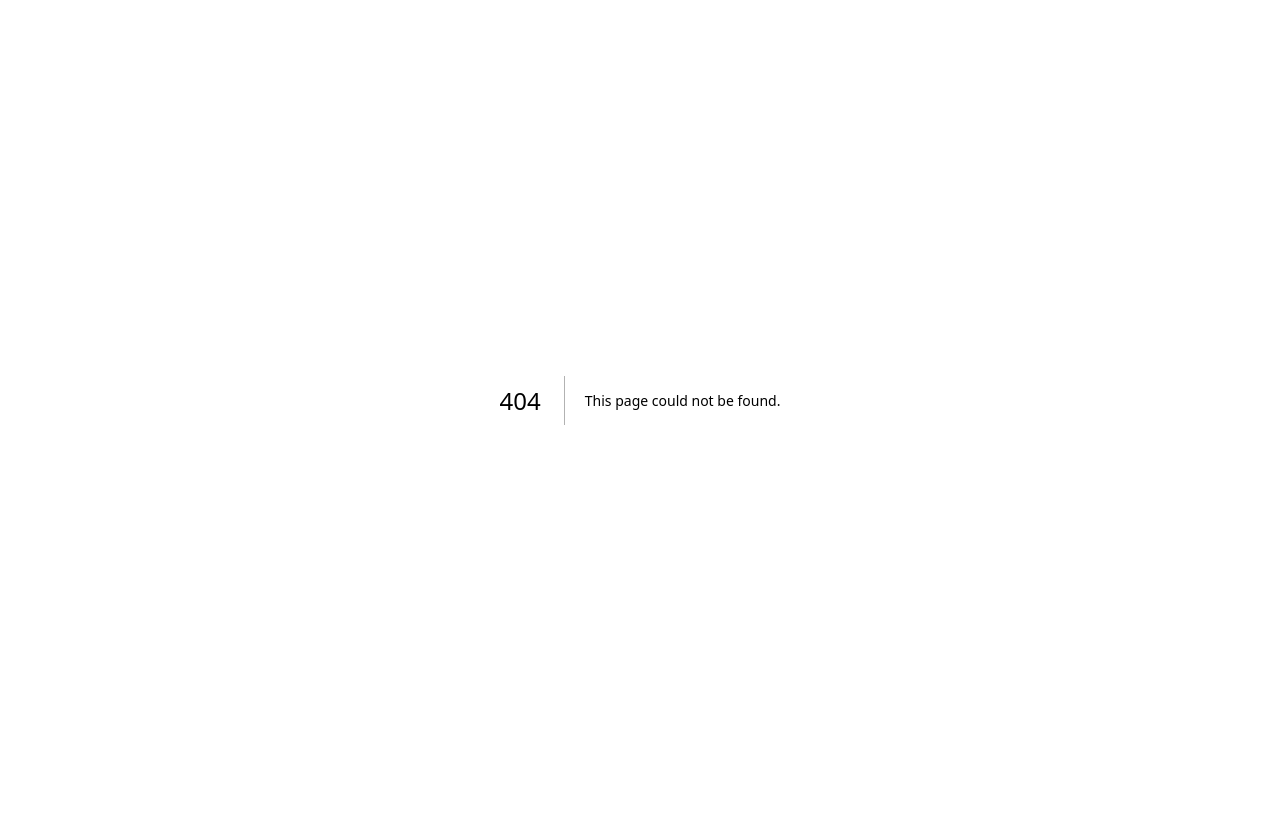
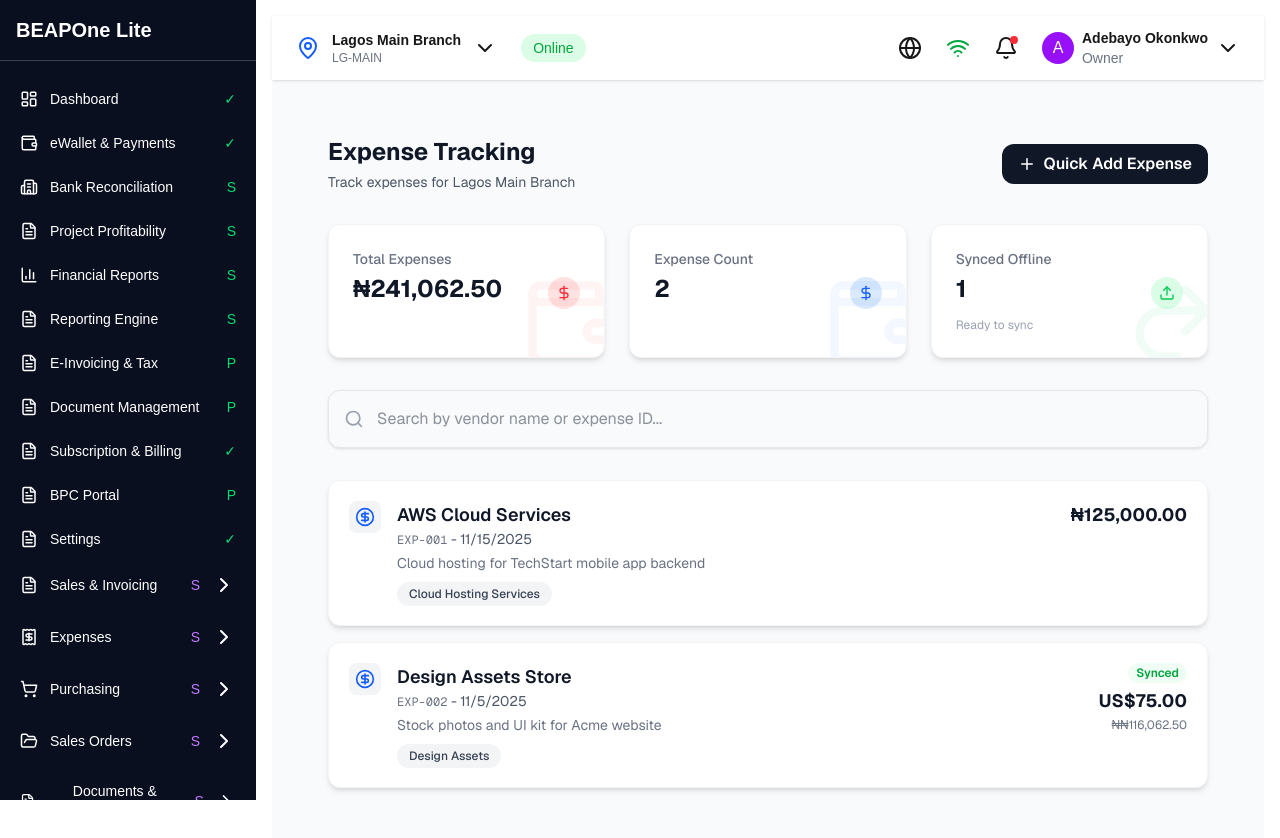
Before and after one commit to PROJECT-STAR-1/BeapOneLite, a Next.js app: page /beapOneLite/expense-legacy in a window 1280 px wide. Before the commit this address had no page. Shown: the top 838 px of the page. Before the commit the page ends 800 px from the top, so only its background shows below. Built offline with nearby package versions, Linux system fonts and the light colour scheme.

Commit message:
This is the Expense Tracking Dashboard

```diff
--- /dev/null
+++ b/src/app/beapOneLite/expense-legacy/page.js
@@ -0,0 +1,232 @@
+"use client";
+import React, { useState } from "react";
+
+import Layout from "@/component/BeapOneLite/Layout";
+
+import {
+  Search,
+  Plus,
+  Wallet,
+  DollarSign,
+  Upload,
+  CircleDollarSign,
+  Redo2,
+} from "lucide-react";
+
+/* ============================================================
+   DATA MOCKUP
+============================================================ */
+
+const METRICS_DATA = [
+  {
+    title: "Total Expenses",
+    value: "₦241,062.50",
+    icon: DollarSign,
+    color: "text-red-500",
+    bgColor: "bg-red-50",
+    iconBg: "bg-red-100",
+  },
+  {
+    title: "Expense Count",
+    value: "2",
+    icon: DollarSign,
+    color: "text-blue-600",
+    bgColor: "bg-blue-50",
+    iconBg: "bg-blue-100",
+  },
+  {
+    title: "Synced Offline",
+    value: "1",
+    icon: Upload,
+    color: "text-green-500",
+    bgColor: "bg-green-50",
+    iconBg: "bg-green-100",
+  },
+];
+
+const EXPENSE_DATA = [
+  {
+    id: "EXP-001",
+    vendor: "AWS Cloud Services",
+    date: "11/15/2025",
+    description: "Cloud hosting for TechStart mobile app backend",
+    amount: "₦125,000.00",
+    tag: "Cloud Hosting Services",
+    status: "online",
+  },
+  {
+    id: "EXP-002",
+    vendor: "Design Assets Store",
+    date: "11/5/2025",
+    description: "Stock photos and UI kit for Acme website",
+    amount: "US$75.00",
+    tag: "Design Assets",
+    secondaryAmount: "₦116,062.50",
+    status: "synced",
+  },
+];
+
+/* ============================================================
+   COMPONENT: 1. STAT CARD
+============================================================ */
+
+const StatCard = ({ metric }) => {
+  const Icon = metric.icon;
+  const UploadIcon = metric.icon === Upload ? Redo2 : Wallet;
+  const isSyncCard = metric.icon === Upload;
+
+  return (
+    // CHANGE 1: Removed hover:shadow-lg, added hover:bg-gray-100
+    <div className="p-6 rounded-xl bg-white shadow-md border border-gray-100 relative overflow-hidden transition duration-300 hover:bg-gray-100">
+      <p className="text-sm font-medium text-gray-500 mb-2">{metric.title}</p>
+
+      {/* Main Value and Icon */}
+      <div className="flex justify-between items-start">
+        {/* CHANGE 2: Reduced size/boldness from text-3xl font-extrabold to text-2xl font-bold */}
+        <h3 className="text-2xl font-bold text-gray-900 leading-none">
+          {metric.value}
+        </h3>
+        <div
+          className={`w-8 h-8 rounded-full flex items-center justify-center ${metric.iconBg} ${metric.color} flex-shrink-0`}>
+          <Icon size={16} />
+        </div>
+      </div>
+
+      {/* Optional Detail for Sync Card */}
+      {isSyncCard && (
+        <p className="text-xs text-gray-400 mt-2">Ready to sync</p>
+      )}
+
+      {/* Large background icon for design aesthetic */}
+      <div className={`absolute -bottom-4 -right-4 opacity-5 ${metric.color}`}>
+        <UploadIcon size={100} />
+      </div>
+    </div>
+  );
+};
+
+/* ============================================================
+   COMPONENT: 2. EXPENSE ITEM
+============================================================ */
+
+const ExpenseItem = ({ expense }) => {
+  return (
+    // CHANGE 3: Removed hover:shadow-lg and hover:border-violet-200, added hover:bg-gray-50
+    <div className="flex flex-col sm:flex-row justify-between bg-white p-5 rounded-xl shadow-md border border-gray-100 transition duration-150 hover:bg-gray-50 cursor-pointer">
+      {/* Left Section: Icon, Details, and Tags */}
+      <div className="flex items-start mb-3 sm:mb-0 w-full sm:w-3/4">
+        <div className="w-8 h-8 rounded-lg flex items-center justify-center bg-gray-100 text-blue-600 flex-shrink-0 mr-4">
+          <CircleDollarSign size={20} />
+        </div>
+
+        <div className="flex-grow min-w-0">
+          <p className="text-lg font-semibold text-gray-900 truncate">
+            {expense.vendor}
+          </p>
+          <p className="text-sm text-gray-600 mb-1">
+            <span className="font-mono text-xs text-gray-500">
+              {expense.id}
+            </span>{" "}
+            - {expense.date}
+          </p>
+          <p className="text-sm text-gray-500 mb-2 truncate">
+            {expense.description}
+          </p>
+
+          {/* Tag */}
+          <span className="text-xs font-medium text-gray-700 bg-gray-100 px-3 py-1 rounded-full whitespace-nowrap">
+            {expense.tag}
+          </span>
+        </div>
+      </div>
+
+      {/* Right Section: Amount and Status */}
+      <div className="flex flex-col items-start sm:items-end sm:w-1/4 pt-2 sm:pt-0">
+        {expense.status === "synced" && (
+          <span className="text-xs font-semibold text-green-600 bg-green-50 px-2 py-0.5 rounded-full mb-1">
+            Synced
+          </span>
+        )}
+
+        <p className="text-lg font-bold text-gray-900 whitespace-nowrap">
+          {expense.amount}
+        </p>
+
+        {expense.secondaryAmount && (
+          <p className="text-xs text-gray-500 mt-0.5 whitespace-nowrap">
+            ₦{expense.secondaryAmount}
+          </p>
+        )}
+      </div>
+    </div>
+  );
+};
+
+/* ============================================================
+   MAIN COMPONENT
+============================================================ */
+
+export default function ExpenseTrackingDashboard() {
+  const [searchTerm, setSearchTerm] = useState("");
+
+  const content = (
+    <div className="min-h-screen bg-gray-50 font-sans p-4 sm:p-6 lg:p-8">
+      {/* Header */}
+      <header className="flex flex-col sm:flex-row sm:justify-between sm:items-center mb-8">
+        <div>
+          {/* CHANGE 4: Reduced size/boldness from text-3xl font-extrabold to text-2xl font-bold */}
+          <h1 className="text-2xl font-bold text-gray-900 mb-1">
+            Expense Tracking
+          </h1>
+          {/* CHANGE 5: Reduced size from text-md to text-sm */}
+          <p className="text-sm text-gray-600">
+            Track expenses for Lagos Main Branch
+          </p>
+        </div>
+
+        {/* Quick Action Button */}
+        {/* CHANGE 6: Removed shadow-lg for a cleaner look */}
+        <button className="mt-4 sm:mt-0 flex items-center px-4 py-2 bg-gray-900 text-white rounded-xl font-semibold hover:bg-gray-700 transition whitespace-nowrap">
+          <Plus size={18} className="mr-2" />
+          Quick Add Expense
+        </button>
+      </header>
+
+      {/* 1. Stat Cards (Responsive Grid) */}
+      <div className="grid grid-cols-1 md:grid-cols-3 gap-6 mb-8">
+        {METRICS_DATA.map((metric, index) => (
+          <StatCard key={index} metric={metric} />
+        ))}
+      </div>
+
+      {/* 2. Search Bar */}
+      <div className="mb-8">
+        <div className="relative">
+          <Search className="absolute left-4 top-1/2 transform -translate-y-1/2 h-5 w-5 text-gray-400" />
+          <input
+            type="text"
+            placeholder="Search by vendor name or expense ID..."
+            className="w-full py-4 pl-12 pr-6 border border-gray-200 rounded-xl focus:ring-2 focus:ring-violet-500 focus:border-violet-500 transition duration-150 shadow-sm text-gray-800"
+            value={searchTerm}
+            onChange={(e) => setSearchTerm(e.target.value)}
+          />
+        </div>
+      </div>
+
+      {/* 3. Expense List */}
+      <div className="space-y-4">
+        {EXPENSE_DATA.map((expense) => (
+          <ExpenseItem key={expense.id} expense={expense} />
+        ))}
+        {/* Add a note if the list is empty after filtering */}
+        {EXPENSE_DATA.length === 0 && (
+          <div className="text-center py-10 text-gray-500 border border-dashed rounded-xl">
+            No expenses found matching your criteria.
+          </div>
+        )}
+      </div>
+    </div>
+  );
+
+  return <Layout>{content}</Layout>;
+}
--- a/src/component/BeapOneLite/Sidebar.js
+++ b/src/component/BeapOneLite/Sidebar.js
@@ -153,7 +153,7 @@ export default function Sidebar({ isOpen, toggleSidebar }) {
       icon: File,
       label: "Expense Register",
     },
-    { href: "/expenses-legacy", icon: Calendar, label: "Legacy" },
+    { href: "/beapOneLite/expense-legacy", icon: Calendar, label: "Legacy" },
   ];
 
   const purchasingItems = [
```
